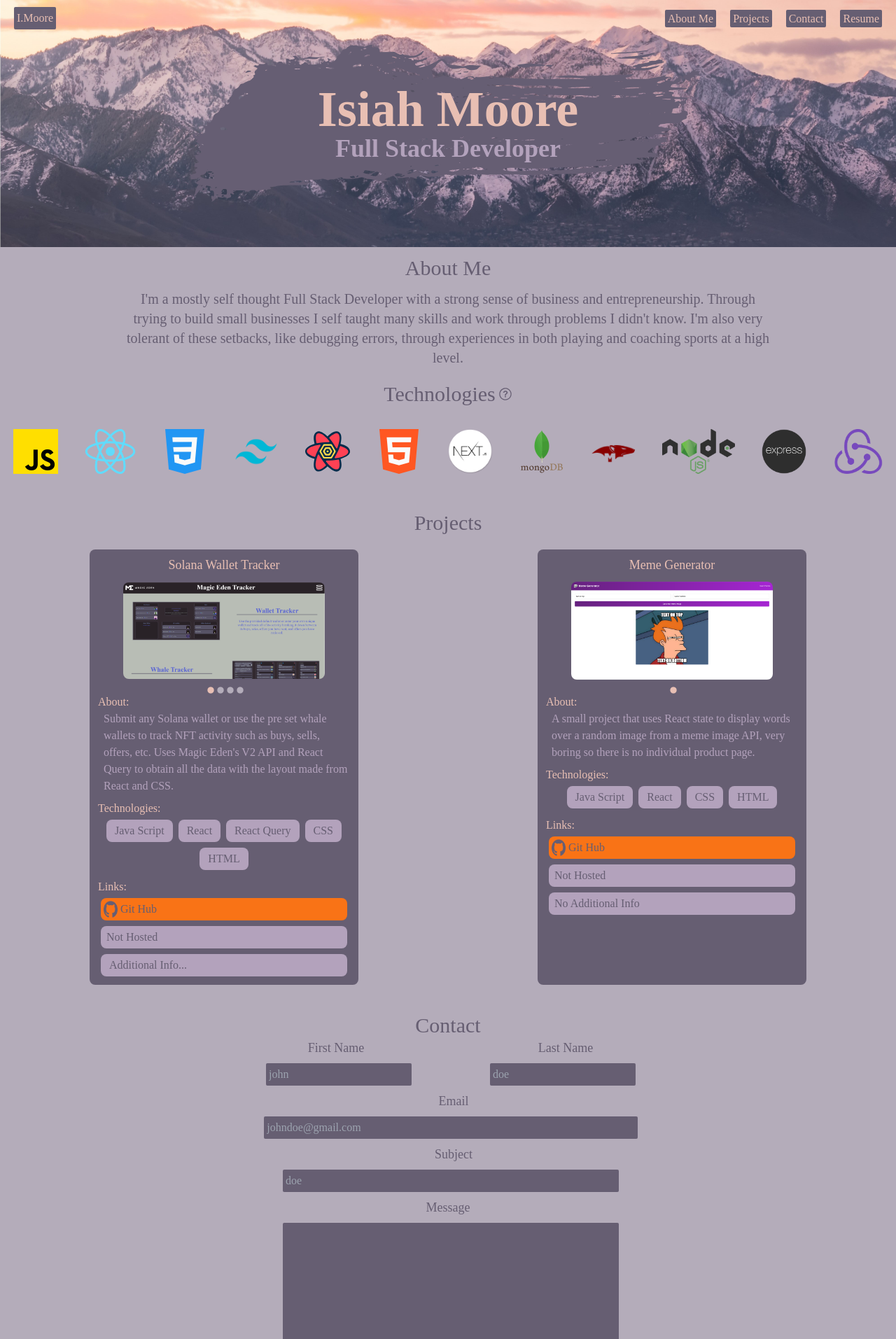
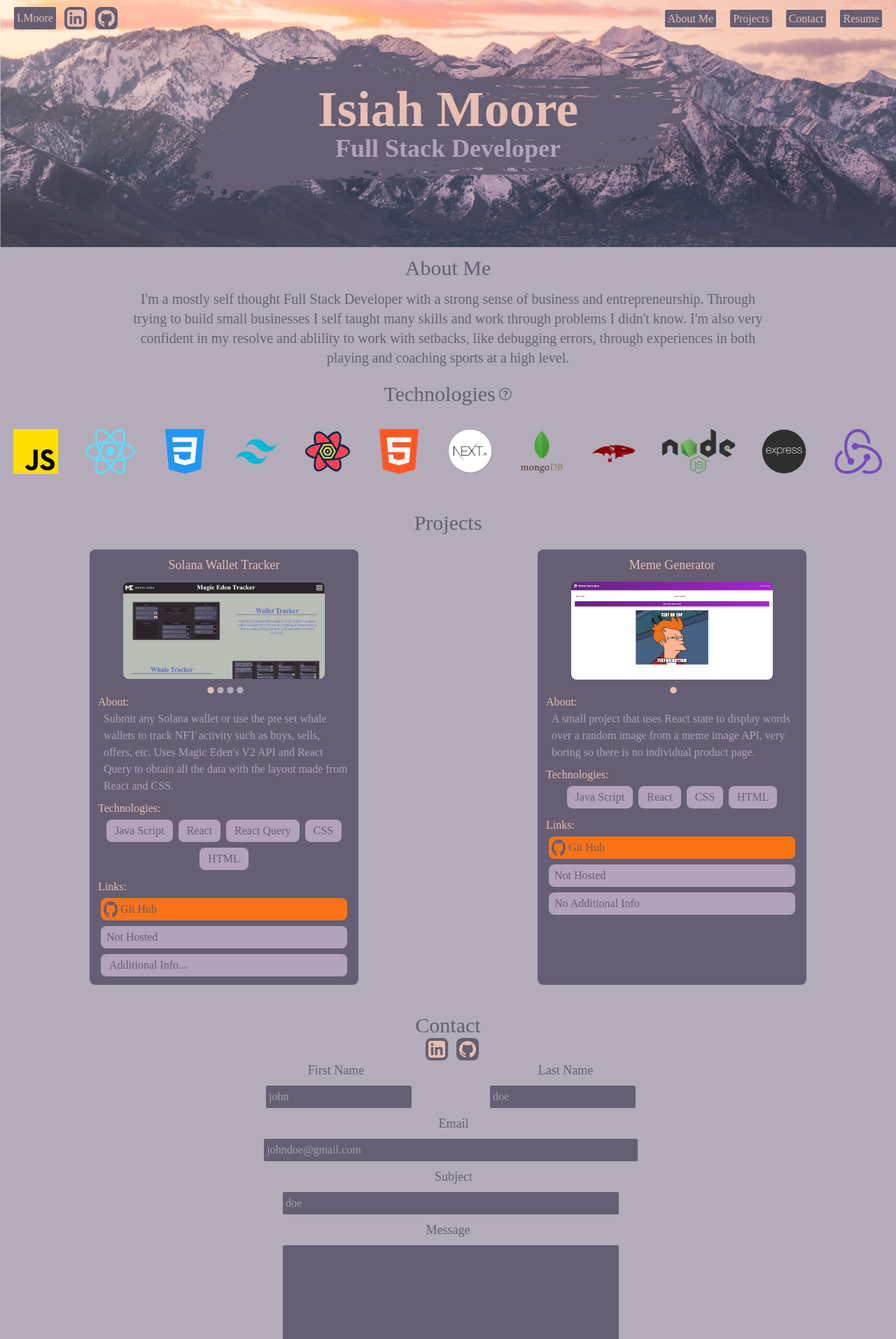
Before and after one commit to moore-isiah/portfolio, a Next.js app: page / in a window 1280 px wide. Shown: the top 1913 px of the page at 70% size. Built offline with nearby package versions, Linux system fonts and the light colour scheme; a web font is replaced by a local one.

Commit message:
add git hub and linked in links

```diff
--- a/components/EmailForm.js
+++ b/components/EmailForm.js
@@ -1,4 +1,9 @@
 import React, { useState } from "react";
+import Link from "next/link";
+import Image from "next/image";
+
+import linkedIcon from "../public/images/linkedin.png";
+import gitIcon from "../public/images/github.png";
 
 import submitMail from "../utils/submitMail";
 
@@ -50,6 +55,31 @@ export default function EmailForm() {
       <h1 className="text-new-darkpurple text-3xl justify-self-center">
         Contact
       </h1>
+      <div className="flex">
+        <div className="w-8 h-8 bg-new-darkpurple ml-3 flex justify-center items-center rounded-lg">
+          <Link href="https://www.linkedin.com/in/isiah-moore/" target="_blank">
+            <Image
+              src={linkedIcon.src}
+              alt="linkedIn"
+              width={30}
+              height={30}
+              className="filter-lightpink rounded w-6 h-6"
+            />
+          </Link>
+        </div>
+
+        <div className="w-8 h-8 bg-new-darkpurple ml-3 flex justify-center items-center rounded-lg">
+          <Link href="https://github.com/moore-isiah" target="_blank">
+            <Image
+              src={gitIcon.src}
+              alt="github"
+              width={23}
+              height={23}
+              className="filter-lightpink rounded w-6 h-6"
+            />
+          </Link>
+        </div>
+      </div>
       <div className="md:w-1/2 lg:w-1/2 sm:w-full flex justify-center items-center flex-wrap">
         <div className="flex flex-col w-full items-center md:w-1/2">
           <label htmlFor="first" className="text-new-darkpurple text-lg">
--- a/components/Header.js
+++ b/components/Header.js
@@ -5,6 +5,8 @@ import Image from "next/image";
 import useMediaQuery from "../utils/useMediaQuery";
 
 import hamburgerIcon from "../public/images/hamburger.png";
+import linkedIcon from "../public/images/linkedin.png";
+import gitIcon from "../public/images/github.png";
 
 export default function Header(props) {
   const [isActive, setActive] = useState(false);
@@ -62,16 +64,45 @@ export default function Header(props) {
   return (
     <>
       <header
-        className={`flex flex-row justify-between h-14 w-full items-center pb-6 p-5 bg-transparent fixed z-10 top-0 ${
+        className={`flex flex-row justify-between h-14 w-full items-center pb-6 p-5 bg-transparent fixed z-30 top-0 ${
           isActive ? "bg-new-grey z-40" : ""
         }`}
       >
+        <div className="flex">
           <Link
             href="/"
             className="font-unbounded bg-new-darkpurple p-1 rounded-sm text-new-lightpink"
           >
             I.Moore
           </Link>
+          <div className="w-8 h-8 bg-new-darkpurple ml-3 flex justify-center items-center rounded-lg">
+            <Link
+              href="https://www.linkedin.com/in/isiah-moore/"
+              target="_blank"
+            >
+              <Image
+                src={linkedIcon.src}
+                alt="linkedIn"
+                width={30}
+                height={30}
+                className="filter-lightpink rounded w-6 h-6"
+              />
+            </Link>
+          </div>
+
+          <div className="w-8 h-8 bg-new-darkpurple ml-3 flex justify-center items-center rounded-lg">
+            <Link href="https://github.com/moore-isiah" target="_blank">
+              <Image
+                src={gitIcon.src}
+                alt="github"
+                width={23}
+                height={23}
+                className="filter-lightpink rounded w-6 h-6"
+              />
+            </Link>
+          </div>
+        </div>
+
         {isSmall ? hamburger : links}
       </header>
 
--- a/pages/index.js
+++ b/pages/index.js
@@ -62,6 +62,7 @@ export default function Home() {
         </div>
         <Image
           src={saltLake}
+          priority
           alt="image of Salt Lake City"
           className="z-0 h-48 md:h-auto"
         />
@@ -75,9 +76,9 @@ export default function Home() {
           I&apos;m a mostly self thought Full Stack Developer with a strong
           sense of business and entrepreneurship. Through trying to build small
           businesses I self taught many skills and work through problems I
-          didn&apos;t know. I&apos;m also very tolerant of these setbacks, like
-          debugging errors, through experiences in both playing and coaching
-          sports at a high level.
+          didn&apos;t know. I&apos;m also very confident in my resolve and
+          ablility to work with setbacks, like debugging errors, through
+          experiences in both playing and coaching sports at a high level.
         </p>
       </div>
       <div id="tech" className="flex flex-col items-center w-full">
```
Also changed, not shown: public/images/linkedin.png (added), public/images/linkedin.webp (added). Lines whose indentation alone changed are shown as unchanged.
